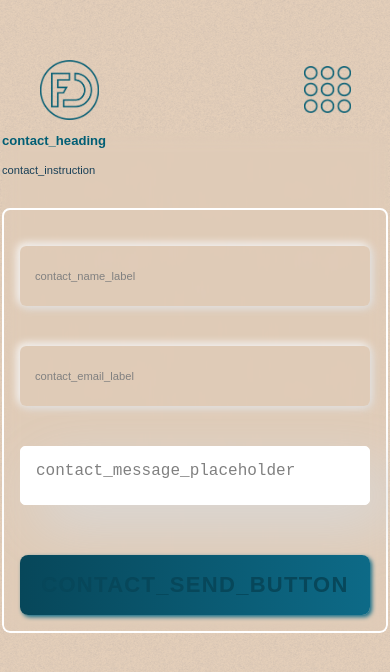
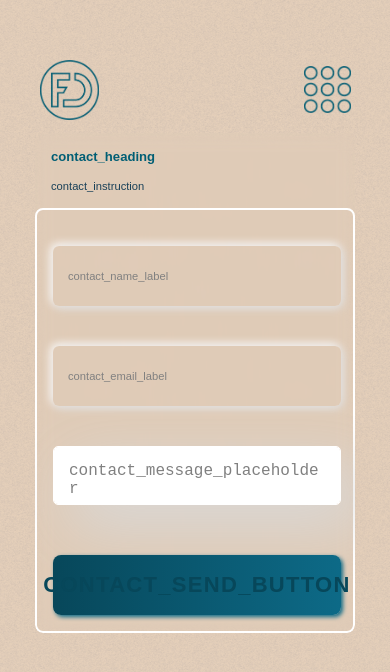
Before and after one commit to Florian-Denis-Dev/portfolio, a React (Create React App) app: page /contact in a window 390 px wide. Shown: the top 672 px of the page. Built offline with nearby package versions, Linux system fonts and the light colour scheme; what i18next-xhr-backend would draw is missing.

Commit message:
responsive contact ok
- responsive contact ok
- todo: light theme visuals contact

```diff
--- a/src/style/contact.scss
+++ b/src/style/contact.scss
@@ -12,9 +12,16 @@
         h3{
             margin-bottom: 1rem;
         }
+        @include respond (medium) {
+            margin-top: 1rem;
+        }
+        @include respond (smaller) {
+            margin: 1rem;
+        }
     }
 }
 form{
+    width: 24rem;
     display: flex;
     flex-direction: column;
     align-items: baseline;
@@ -22,6 +29,13 @@ form{
     border: 2px solid white;
     border-radius: 8px;
     padding: 1rem;
+    @include respond (smaller) {
+        width: 20rem;
+    }
+    @include respond (small) {
+        width: 100vw;
+        border: unset;
+    }
     .wrap {
         height: 100%;
         display: flex;
@@ -30,7 +44,7 @@ form{
     }
 
     button {
-        min-width: 350px;
+        width: 22rem;
         min-height: 60px;
         display: inline-flex;
         font-family: 'Nunito', sans-serif;
@@ -52,6 +66,12 @@ form{
         outline: none;
         position: relative;
         padding: 10px;
+        @include respond (smaller) {
+            width: 18rem;
+        }
+        @include respond (small) {
+            width: 90vw;
+        }
         &::before {
             content: '';
             border-radius: 12px;
@@ -110,7 +130,7 @@ form{
     position: relative;
     margin: 20px 0;
     input {
-        width: 350px;
+        width: 22rem;
         height: 60px;
         border-radius: 6px;
         font-size: 18px;
@@ -120,6 +140,12 @@ form{
         background: transparent;
         color: $background-color_dark;
         outline: none;
+        @include respond (smaller) {
+            width: 18rem;
+        }
+        @include respond (small) {
+            width: 90vw;
+        }
         &:focus {
             border: 2px solid transparent;
 
@@ -145,7 +171,7 @@ form{
     }
 }
 .wrapper {
-    width: 350px;
+    width: 22rem;
     background: transparent;
     margin-bottom: 3rem;
     h2 {
@@ -153,7 +179,7 @@ form{
         font-size: 16px;
     }
     textarea {
-        width: 100%;
+        width: 22rem;
         resize: none;
         height: 59px;
         outline: none;
@@ -165,6 +191,12 @@ form{
         caret-color: grey;
         border: 1px solid white;
         box-shadow: 20px 20px 60px #d9d9d9;
+        @include respond (smaller) {
+            width: 18rem;
+        }
+        @include respond (small) {
+            width: 90vw;
+        }
         &::placeholder{
             color: grey;
         }
--- a/src/style/index.css
+++ b/src/style/index.css
@@ -840,8 +840,19 @@ header .liens-header:hover {
 .contact .contact-title h3 {
   margin-bottom: 1rem;
 }
+@media (max-width: 768px) {
+  .contact .contact-title {
+    margin-top: 1rem;
+  }
+}
+@media (max-width: 425px) {
+  .contact .contact-title {
+    margin: 1rem;
+  }
+}
 
 form {
+  width: 24rem;
   display: flex;
   flex-direction: column;
   align-items: baseline;
@@ -850,6 +861,17 @@ form {
   border-radius: 8px;
   padding: 1rem;
 }
+@media (max-width: 425px) {
+  form {
+    width: 20rem;
+  }
+}
+@media (max-width: 375px) {
+  form {
+    width: 100vw;
+    border: unset;
+  }
+}
 form .wrap {
   height: 100%;
   display: flex;
@@ -857,7 +879,7 @@ form .wrap {
   justify-content: center;
 }
 form button {
-  min-width: 350px;
+  width: 22rem;
   min-height: 60px;
   display: inline-flex;
   font-family: "Nunito", sans-serif;
@@ -879,6 +901,16 @@ form button {
   outline: none;
   position: relative;
   padding: 10px;
+}
+@media (max-width: 425px) {
+  form button {
+    width: 18rem;
+  }
+}
+@media (max-width: 375px) {
+  form button {
+    width: 90vw;
+  }
 }
 form button::before {
   content: "";
@@ -935,7 +967,7 @@ form button:hover::after, form button:focus::after {
   margin: 20px 0;
 }
 .input-field input {
-  width: 350px;
+  width: 22rem;
   height: 60px;
   border-radius: 6px;
   font-size: 18px;
@@ -945,6 +977,16 @@ form button:hover::after, form button:focus::after {
   background: transparent;
   color: #194058;
   outline: none;
+}
+@media (max-width: 425px) {
+  .input-field input {
+    width: 18rem;
+  }
+}
+@media (max-width: 375px) {
+  .input-field input {
+    width: 90vw;
+  }
 }
 .input-field input:focus {
   border: 2px solid transparent;
@@ -969,7 +1011,7 @@ form button:hover::after, form button:focus::after {
 }
 
 .wrapper {
-  width: 350px;
+  width: 22rem;
   background: transparent;
   margin-bottom: 3rem;
 }
@@ -978,7 +1020,7 @@ form button:hover::after, form button:focus::after {
   font-size: 16px;
 }
 .wrapper textarea {
-  width: 100%;
+  width: 22rem;
   resize: none;
   height: 59px;
   outline: none;
@@ -990,6 +1032,16 @@ form button:hover::after, form button:focus::after {
   caret-color: grey;
   border: 1px solid white;
   box-shadow: 20px 20px 60px #d9d9d9;
+}
+@media (max-width: 425px) {
+  .wrapper textarea {
+    width: 18rem;
+  }
+}
+@media (max-width: 375px) {
+  .wrapper textarea {
+    width: 90vw;
+  }
 }
 .wrapper textarea::placeholder {
   color: grey;
```
Also changed, not shown: 1 other file (tests, documents, lock files or other folders).
